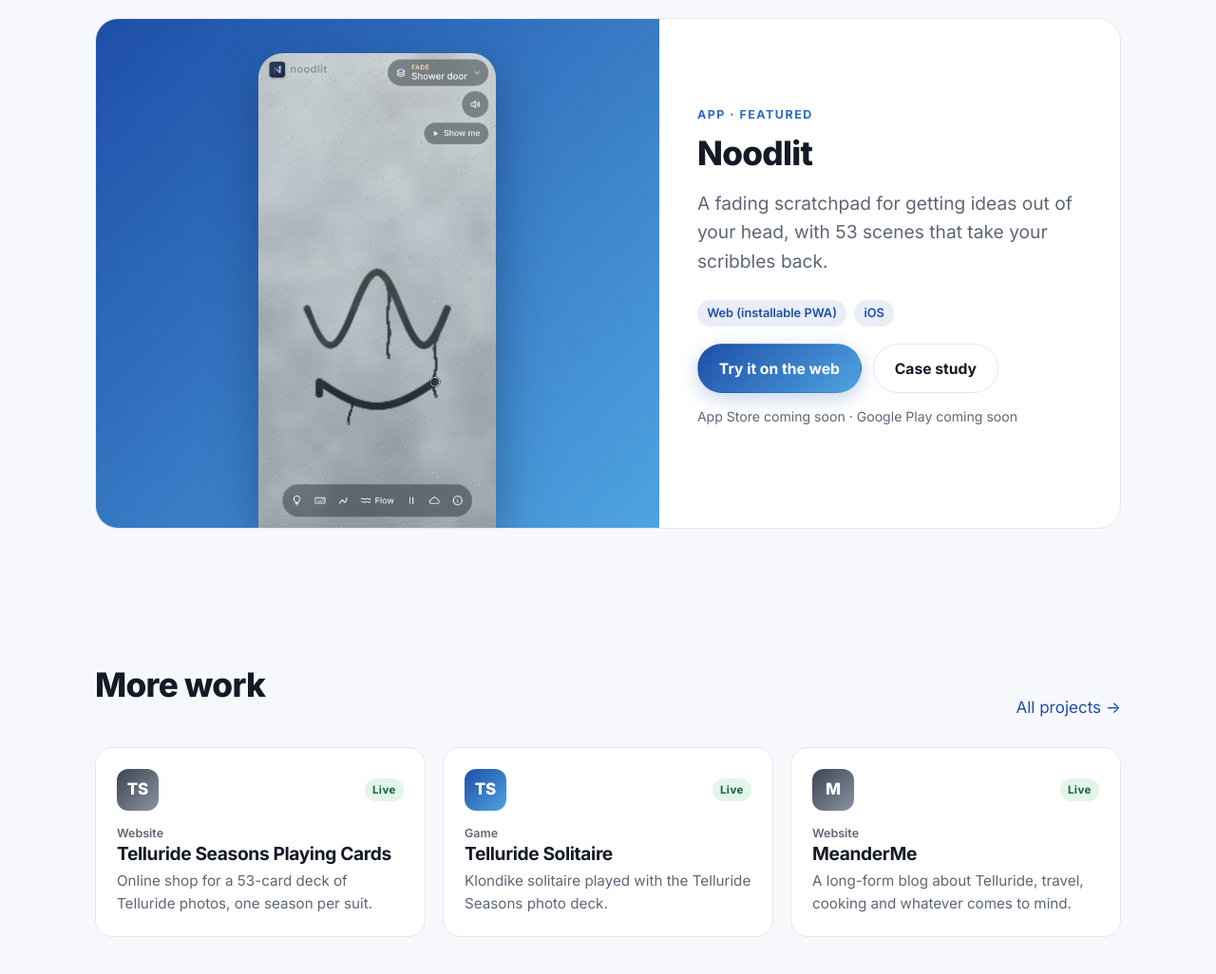
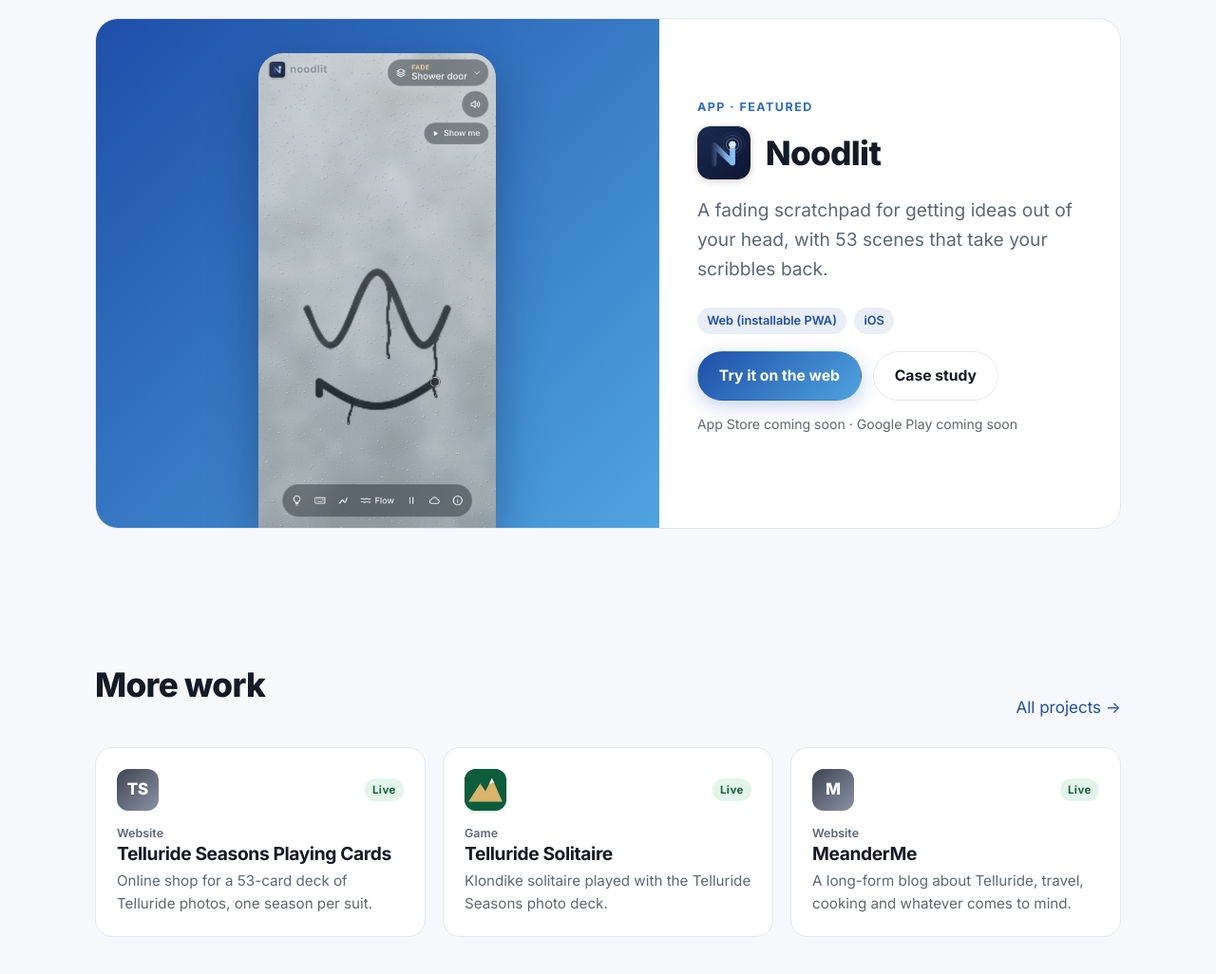
Before and after one commit to michaelmowery/mountm-site, an Astro site: page / in a window 1280 px wide. Shown: the part 1680-2706 px from the top of the page at 95% size. Built offline with nearby package versions, Linux system fonts and the light colour scheme; Astro itself is replaced by a stand-in of ours.

Commit message:
Add app icons to cards, featured apps and project pages
Icons from the Pairody, Noodlit, Telluride Solitaire and PhotoFetch repos.

Co-Authored-By: Claude Opus 5.5 <noreply@anthropic.com>
Claude-Session: https://claude.ai/code/session_01T4A7rmGLcNmd5MQPT3VrXd

```diff
--- a/src/components/Feature.astro
+++ b/src/components/Feature.astro
@@ -6,7 +6,7 @@ const d = p.data;
 <article class="feature">
   <div class="body">
     <div class="eyebrow">{d.category} · Featured</div>
-    <h2>{d.name}</h2>
+    <h2 class="titled">{d.icon && <img class="app-icon" src={u(d.icon)} alt="" width="56" height="56" />}{d.name}</h2>
     <p class="lead">{d.summary}</p>
     <ul class="chips">{d.platforms.map((x: string) => <li>{x}</li>)}</ul>
     <div class="links">
--- a/src/components/ProjectCard.astro
+++ b/src/components/ProjectCard.astro
@@ -7,7 +7,7 @@ const initials = d.name.replace(/^(\w)\w*[\s.]*(\w?).*/, '$1$2').toUpperCase().s
 ---
 <a class={`card ${d.category.toLowerCase().replace(' ', '-')}`} href={u(`/work/${p.id}/`)}>
   <div class="top">
-    <span class="tile" aria-hidden="true">{initials}</span>
+    {d.icon ? <img class="tile icon" src={u(d.icon)} alt="" width="44" height="44" loading="lazy" /> : <span class="tile" aria-hidden="true">{initials}</span>}
     <span class={`badge ${badge}`}>{d.status}</span>
   </div>
   <span class="cat">{d.category}</span>
--- a/src/content.config.ts
+++ b/src/content.config.ts
@@ -16,6 +16,7 @@ const projects = defineCollection({
     privacy: z.string().url().optional(),
     support: z.string().url().optional(),
     image: z.string().optional(),
+    icon: z.string().optional(),
     featured: z.boolean().default(false),
     order: z.number().default(50),
     quote: z.string().optional(),
--- a/src/content/projects/noodlit.md
+++ b/src/content/projects/noodlit.md
@@ -12,6 +12,7 @@ privacy: https://noodlit.app/privacy.html
 support: https://noodlit.app/support.html
 image: /img/work/noodlit.png
 featured: true
+icon: /img/icons/noodlit.png
 order: 2
 ---
 Noodlit started on a foggy shower door: you write in the steam, and the fog quietly takes it back. Scribble, sketch or type whatever is rattling around, then let it go, so the next idea always has room.
--- a/src/content/projects/pairody.md
+++ b/src/content/projects/pairody.md
@@ -12,6 +12,7 @@ privacy: https://pairody.app/privacy.html
 support: https://pairody.app/support.html
 image: /img/work/pairody.png
 featured: true
+icon: /img/icons/pairody.png
 order: 1
 ---
 Pairody is a concentration game where every card is a sound. Instead of remembering pictures, you find pairs by ear: animal sounds, instruments, weather, vehicles, ringtones, famous quotes, tongue twisters, hello in many languages, Morse code and more.
--- a/src/content/projects/photofetch.md
+++ b/src/content/projects/photofetch.md
@@ -6,6 +6,7 @@ status: Coming soon
 platforms: [Web]
 tech: [Next.js, TypeScript, Tailwind, sharp]
 url: https://photofetch.com
+icon: /img/icons/photofetch.svg
 order: 40
 ---
 Type a single prompt and PhotoFetch returns watermarked thumbnails of matching photos from Lightroom, Google Photos, Google Drive and more. Each result links to a pre-filled request to purchase the original, which is never served directly.
--- a/src/content/projects/telluride-solitaire.md
+++ b/src/content/projects/telluride-solitaire.md
@@ -6,6 +6,7 @@ status: Live
 platforms: [Web, phone and desktop]
 tech: [JavaScript, CSS, Tested rules engine]
 repo: https://github.com/michaelmowery/telluride-solitaire
+icon: /img/icons/telluride-solitaire.svg
 order: 11
 ---
 Classic Klondike with the Telluride Seasons cards. Draw one or three, drag and drop or tap to auto-move, undo, hints and auto-finish. Numbered deals can be shared and replayed, and games in progress and win stats are saved in the browser. It's a static site with no build step and a tested rules engine.
--- a/src/pages/work/[id].astro
+++ b/src/pages/work/[id].astro
@@ -19,7 +19,7 @@ const host = (u?: string) => u ? new URL(u).hostname.replace(/^www\./, '') : '';
       <div class="project-hero">
         <div>
           <div class="eyebrow">{d.category} · <span class={`badge ${badge}`}>{d.status}</span></div>
-          <h1>{d.name}</h1>
+          <h1 class="titled">{d.icon && <img class="app-icon lg" src={u(d.icon)} alt="" width="72" height="72" />}{d.name}</h1>
           <p class="lead">{d.summary}</p>
           <div class="prose"><Content /></div>
           {d.quote && <blockquote class="testimonial" style="margin:24px 0 0"><p>“{d.quote}”</p><cite>{d.quoteBy}</cite></blockquote>}
--- a/src/styles/global.css
+++ b/src/styles/global.css
@@ -105,6 +105,11 @@ section { padding: 72px 0; }
 .card p { color: var(--muted); font-size: .95rem; margin: 0; }
 .tile { width: 44px; height: 44px; border-radius: 12px; display: grid; place-items: center; font-weight: 800; color: #fff; background: linear-gradient(135deg, #3E4552, #8A93A3); }
 .card.app .tile, .card.game .tile { background: var(--grad); }
+.tile.icon { background: none; object-fit: cover; box-shadow: 0 1px 3px rgba(0,0,0,.18); }
+.titled { display: flex; align-items: center; gap: .45em; }
+.app-icon { width: 56px; height: 56px; border-radius: 14px; flex: none; box-shadow: 0 2px 8px rgba(0,0,0,.18); }
+.app-icon.lg { width: 72px; height: 72px; border-radius: 18px; }
+@media (max-width: 600px) { .app-icon { width: 44px; height: 44px; border-radius: 11px; } .app-icon.lg { width: 56px; height: 56px; border-radius: 14px; } }
 .group { margin-bottom: 48px; }
 .group h2 { font-size: 1.4rem; }
 
```
Also changed, not shown: public/img/icons/noodlit.png (added), public/img/icons/pairody.png (added), public/img/icons/photofetch.svg (added), public/img/icons/telluride-solitaire.svg (added).
